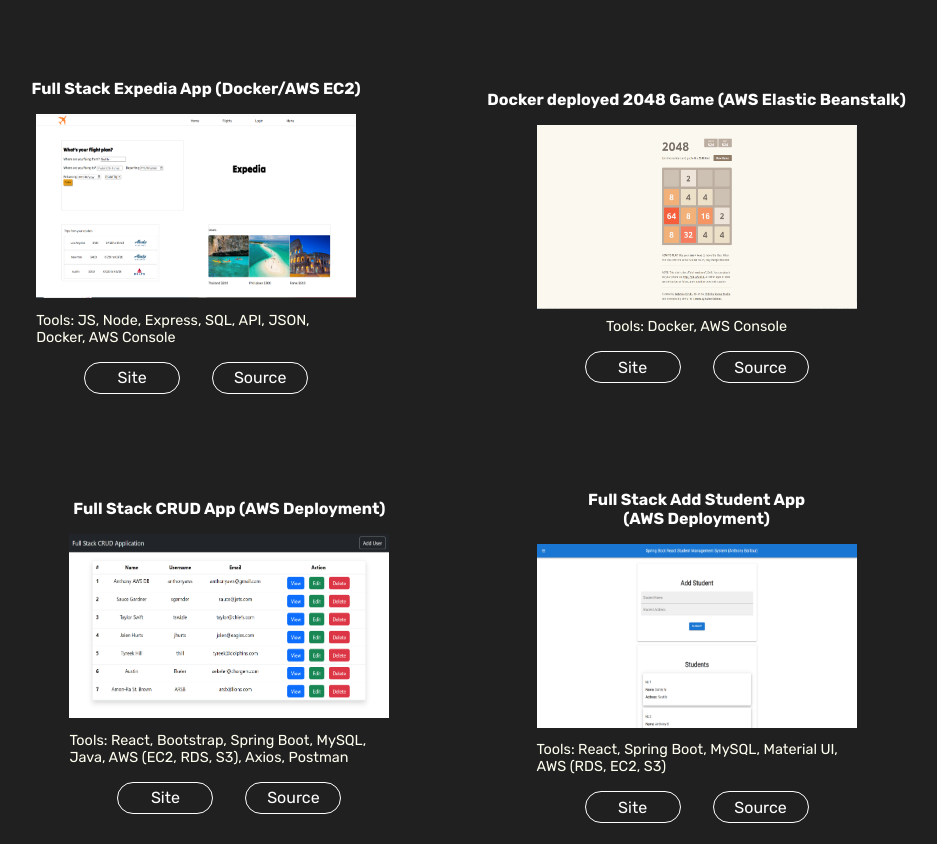
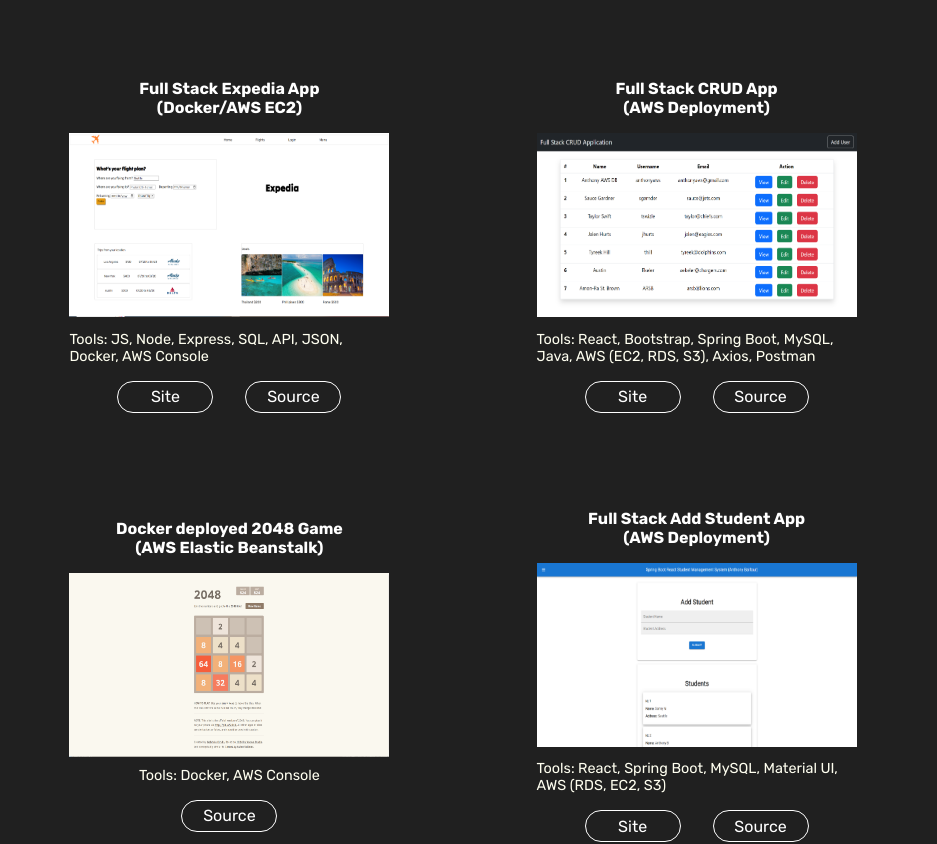
Before and after one commit to anthony-balfour/anthony-balfour.github.io, a React (Create React App) app: page / in a window 1280 px wide. Shown: the part 1620-2464 px from the top of the page, without its empty margins (177-1114 px from the left). Built offline with nearby package versions, Linux system fonts and the light colour scheme; a web font is replaced by a local one.

Commit message:
updating project image styling

```diff
--- a/src/Sections/Projects/projects.js
+++ b/src/Sections/Projects/projects.js
@@ -12,32 +12,21 @@ const Projects = () => {
       <div className="projects-container">
 
       <div className="project-container">
-          <h4 className="project-img-title">Full Stack Expedia App (Docker/AWS EC2)</h4>
+          <h4>Full Stack Expedia App</h4>
+          <h4 className="project-img-title">(Docker/AWS EC2)</h4>
           <a href="http://3.14.251.109:8000/">
             <img className="project-img" src={expedia} alt="Expedia Webpage Screenshot" />
           </a>
           <p className="tools"> Tools: JS, Node, Express, SQL, API, JSON, Docker, AWS Console</p>
           <aisde className="img-links">
-            <a href="http://expediafullstack-env.eba-z2mpc9nt.us-east-2.elasticbeanstalk.com/index.html"><p>Site</p></a>
+            <a href="http://3.14.251.109:8000/"><p>Site</p></a>
             <a href="https://github.com/anthony-balfour/outbound_flight_reservation"><p>Source</p></a>
           </aisde>
         </div>
 
         <div className="project-container">
-          <h4 className="project-img-title">Docker deployed 2048 Game (AWS Elastic Beanstalk)</h4>
-          <img className="project-img" src={game} alt="2048 Game ScreenShot" />
-          <p className="tools"> Tools: Docker, AWS Console</p>
-          <aisde className="img-links">
-            <a href="http://2048game-env.eba-qztgmemc.us-east-2.elasticbeanstalk.com/"><p>Site</p></a>
-            <a href="https://github.com/anthony-balfour/Docker2048"><p>Source</p></a>
-          </aisde>
-        </div>
-
-      </div>
-
-      <div className="projects-container" >
-        <div className="project-container">
-          <h4 className="project-img-title">Full Stack CRUD App (AWS Deployment)</h4>
+          <h4>Full Stack CRUD App</h4>
+          <h4 className="project-img-title">(AWS Deployment)</h4>
           <a href="http://crudfullstack.s3-website.us-east-2.amazonaws.com/">
             <img className="project-img" src={crud} alt="CRUD Application Screenshot" />
           </a>
@@ -46,6 +35,21 @@ const Projects = () => {
           <aisde className="img-links">
             <a href="http://crudfullstack.s3-website.us-east-2.amazonaws.com/"><p>Site</p></a>
             <a href="https://github.com/anthony-balfour/CRUD-FullStack"><p>Source</p></a>
+          </aisde>
+        </div>
+
+      </div>
+
+      <div className="projects-container" >
+
+        <div className="project-container">
+          <h4>Docker deployed 2048 Game </h4>
+          <h4 className="project-img-title">(AWS Elastic Beanstalk) </h4>
+          <img className="project-img" src={game} alt="2048 Game ScreenShot" />
+          <p className="tools"> Tools: Docker, AWS Console</p>
+          <aisde className="img-links">
+            {/* <a href="http://2048game-env.eba-qztgmemc.us-east-2.elasticbeanstalk.com/"><p>Site</p></a> */}
+            <a href="https://github.com/anthony-balfour/Docker2048"><p>Source</p></a>
           </aisde>
         </div>
 
```
